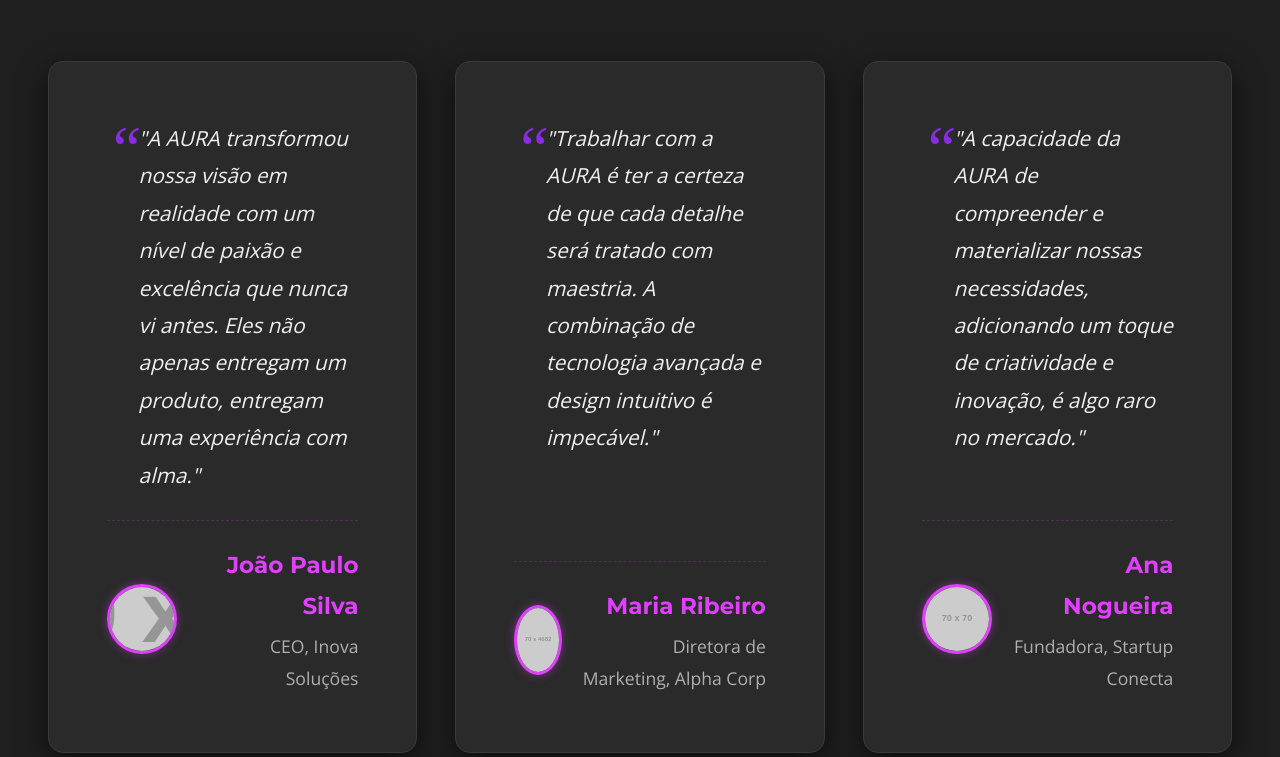
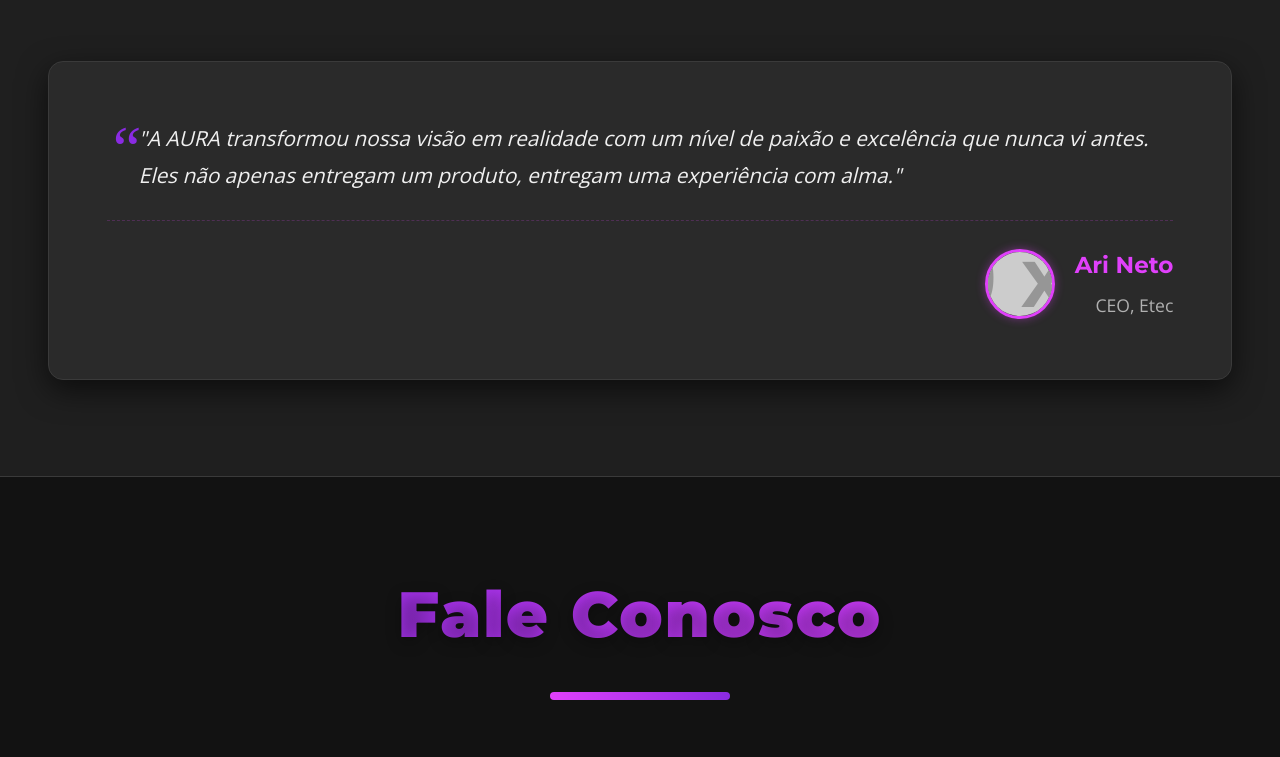
Before and after one commit to Sardelaz/Aura-Alma-no-Silicio, a plain HTML site: page index.html in a window 1280 px wide. Shown: the part 7191-7948 px from the top of the page. Drawn offline with nearby package versions, Linux system fonts and the light colour scheme; placeholder pictures from the web are drawn by us.

Commit message:
Commit 3 29-06

```diff
--- a/index.html
+++ b/index.html
@@ -1747,28 +1747,8 @@
                         <div class="testimonial-author">
                             <img src="https://via.placeholder.com/70/6A5ACD/FFFFFF?text=JP" alt="Foto de João Paulo">
                             <div class="info">
-                                <h4>João Paulo Silva</h4>
-                                <span>CEO, Inova Soluções</span>
-                            </div>
-                        </div>
-                    </div>
-                    <div class="testimonial-card reveal reveal-scale" style="transition-delay: 0.1s;">
-                        <p>"Trabalhar com a AURA é ter a certeza de que cada detalhe será tratado com maestria. A combinação de tecnologia avançada e design intuitivo é impecável."</p>
-                        <div class="testimonial-author">
-                            <img src="https://via.placeholder.com/70/4682B4/FFFFFF?text=MR" alt="Foto de Maria Ribeiro">
-                            <div class="info">
-                                <h4>Maria Ribeiro</h4>
-                                <span>Diretora de Marketing, Alpha Corp</span>
-                            </div>
-                        </div>
-                    </div>
-                    <div class="testimonial-card reveal reveal-scale" style="transition-delay: 0.2s;">
-                        <p>"A capacidade da AURA de compreender e materializar nossas necessidades, adicionando um toque de criatividade e inovação, é algo raro no mercado."</p>
-                        <div class="testimonial-author">
-                            <img src="https://via.placeholder.com/70/DAA520/FFFFFF?text=AN" alt="Foto de Ana Nogueira">
-                            <div class="info">
-                                <h4>Ana Nogueira</h4>
-                                <span>Fundadora, Startup Conecta</span>
+                                <h4>Ari Neto</h4>
+                                <span>CEO, Etec</span>
                             </div>
                         </div>
                     </div>
```
